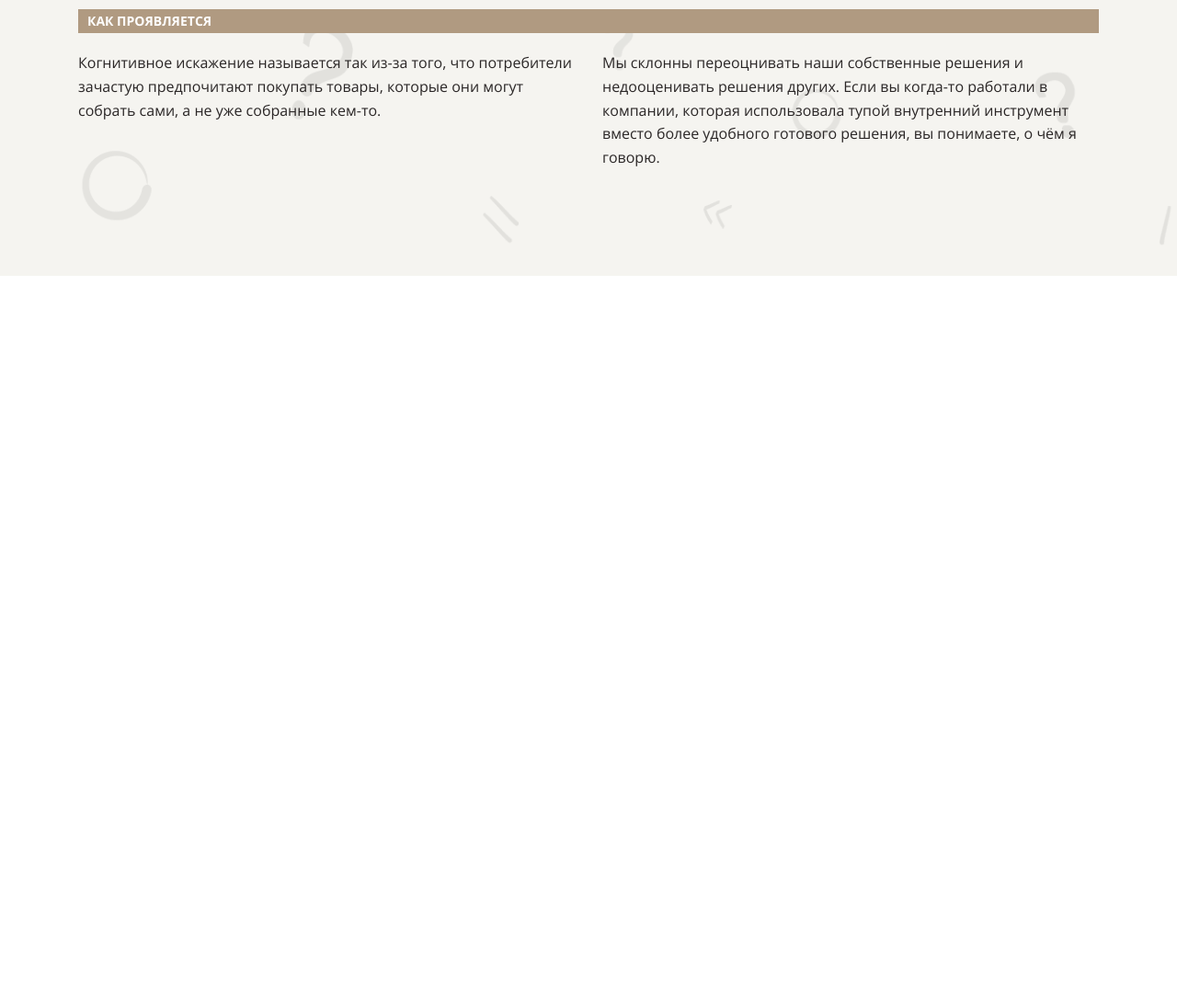
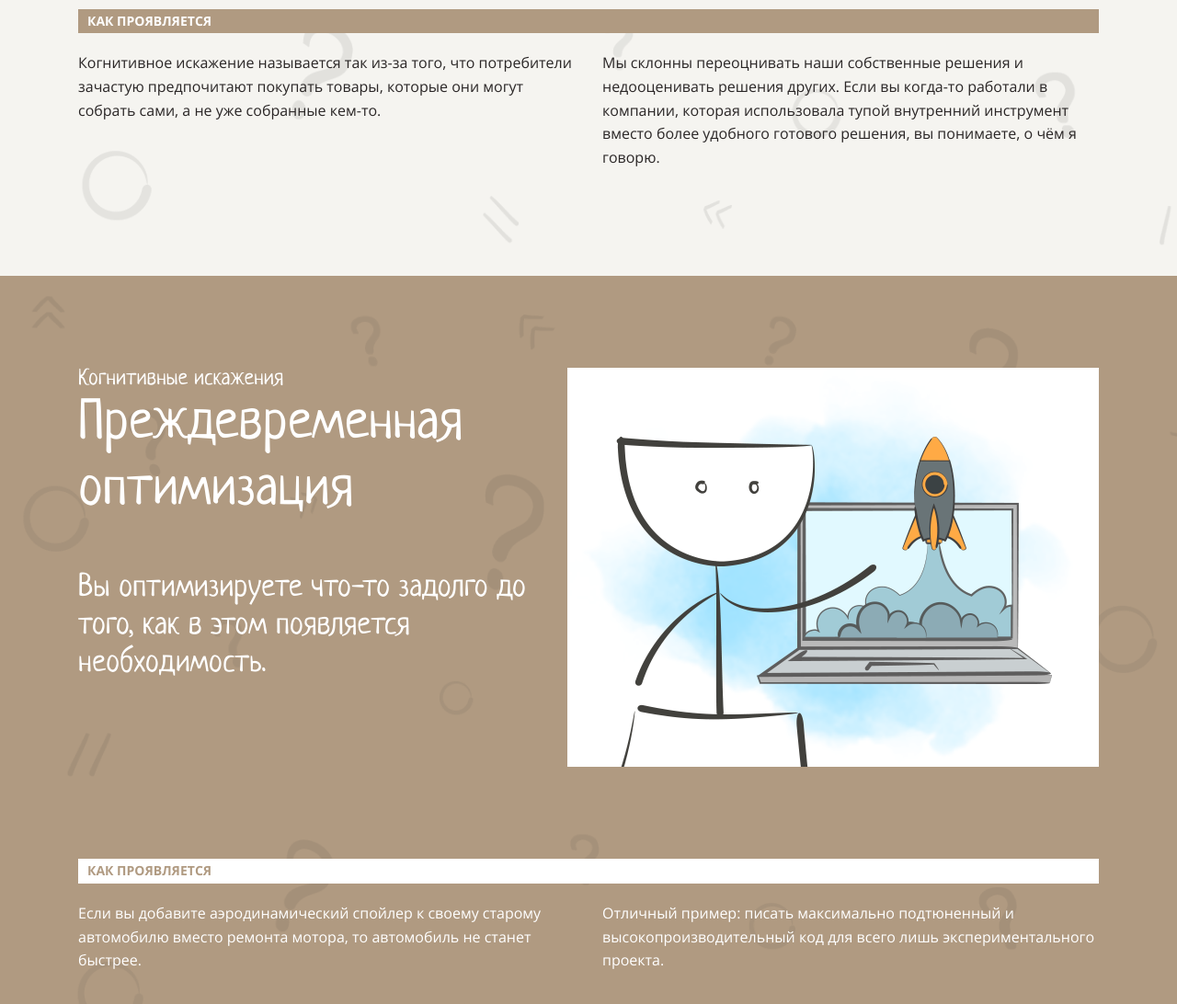
Before and after one commit to stardustvoid/layout-designer-project-lvl1, a website: page src/index.html in a window 1280 px wide. Shown: the part 3397-4489 px from the top of the page at 92% size. Before the commit the page ends 3697 px from the top, so only its background shows below. Drawn offline with Linux system fonts and the light colour scheme.

Commit message:
Add Premature Optimization section

```diff
--- a/src/index.html
+++ b/src/index.html
@@ -134,7 +134,9 @@
           <div class="d-flex col-gap-30">
             <img src="img/1.png" alt="Cognitive Biases Ikea Effect" />
             <div>
-              <span class="subheading">Когнитивные искажения</span>
+              <span class="subheading color-dark-opaque"
+                >Когнитивные искажения</span
+              >
               <h2>Эффект ИКЕА</h2>
               <p class="large-text">
                 Вы переоцениваете собственные решения, и, как следствие,
@@ -160,6 +162,41 @@
           </div>
         </div>
       </section>
+      <section
+        id="premature-optimization"
+        class="landing-section background-question background-brown color-white"
+      >
+        <div class="section-content z-1">
+          <div class="d-flex col-gap-30">
+            <div>
+              <span class="subheading">Когнитивные искажения</span>
+              <h2 class="color-white">Преждевременная оптимизация</h2>
+              <p class="large-text">
+                Вы оптимизируете что-то задолго до того, как в этом появляется
+                необходимость.
+              </p>
+            </div>
+            <img
+              src="img/2.png"
+              alt="Cognitive Biases Premature Optimization"
+            />
+          </div>
+          <h3 class="small-header color-brown background-white">
+            Как проявляется
+          </h3>
+          <div class="columns-2">
+            <p>
+              Если вы добавите аэродинамический спойлер к своему старому
+              автомобилю вместо ремонта мотора, то автомобиль не станет быстрее.
+            </p>
+            <p class="column-break">
+              Отличный пример: писать максимально подтюненный и
+              высокопроизводительный код для всего лишь экспериментального
+              проекта.
+            </p>
+          </div>
+        </div>
+      </section>
     </main>
     <footer></footer>
   </body>
--- a/src/styles/style.css
+++ b/src/styles/style.css
@@ -105,6 +105,14 @@ h3 {
 
 .color-dark {
   color: var(--dark);
+}
+
+.color-dark-opaque {
+  color: var(--dark-opaque);
+}
+
+.color-brown {
+  color: var(--brown);
 }
 
 .background-white {
@@ -244,7 +252,6 @@ a.square-card:hover h3 {
 .subheading {
   font-family: Neucha, cursive;
   font-size: 24px;
-  color: var(--dark-opaque);
 }
 
 .large-text {
```
